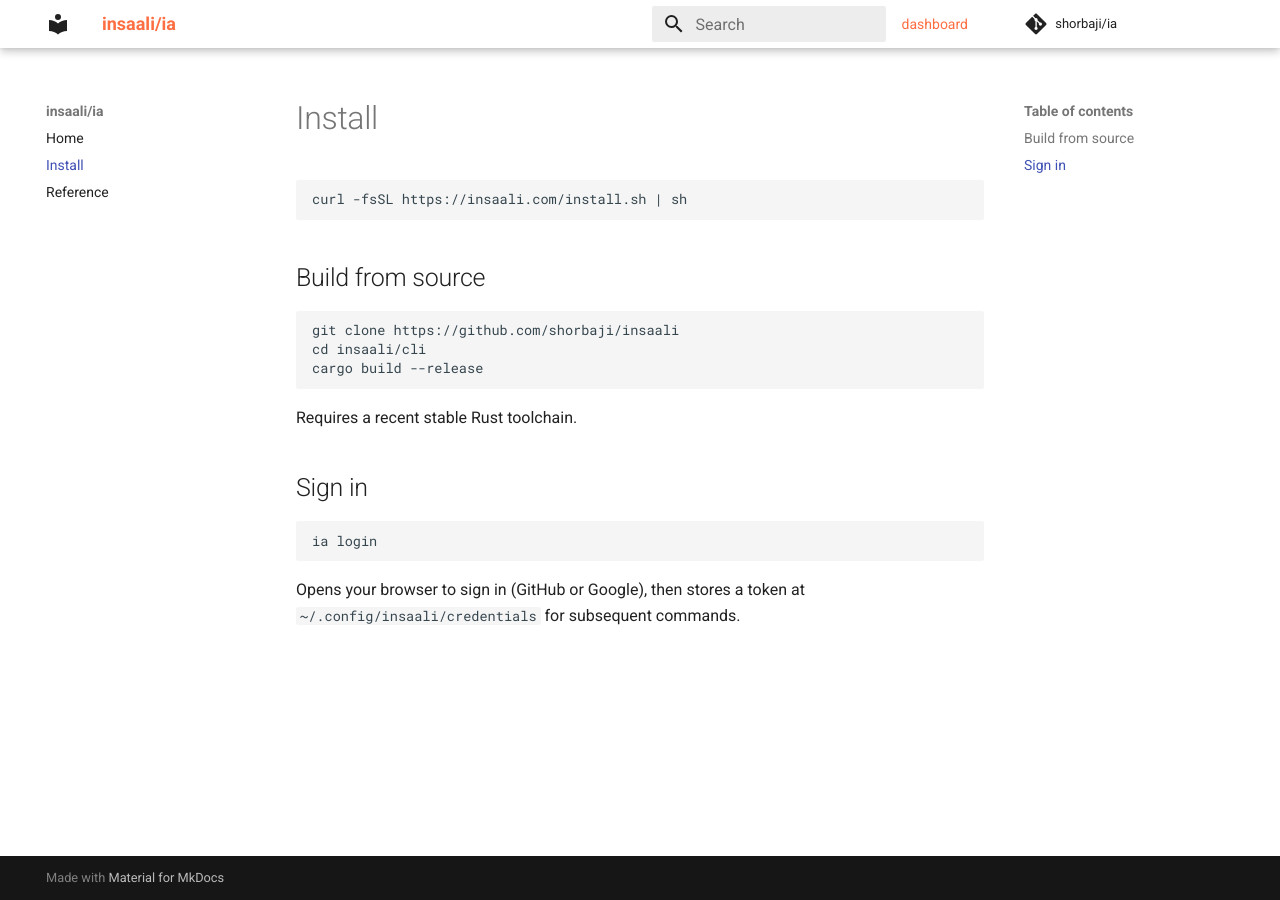
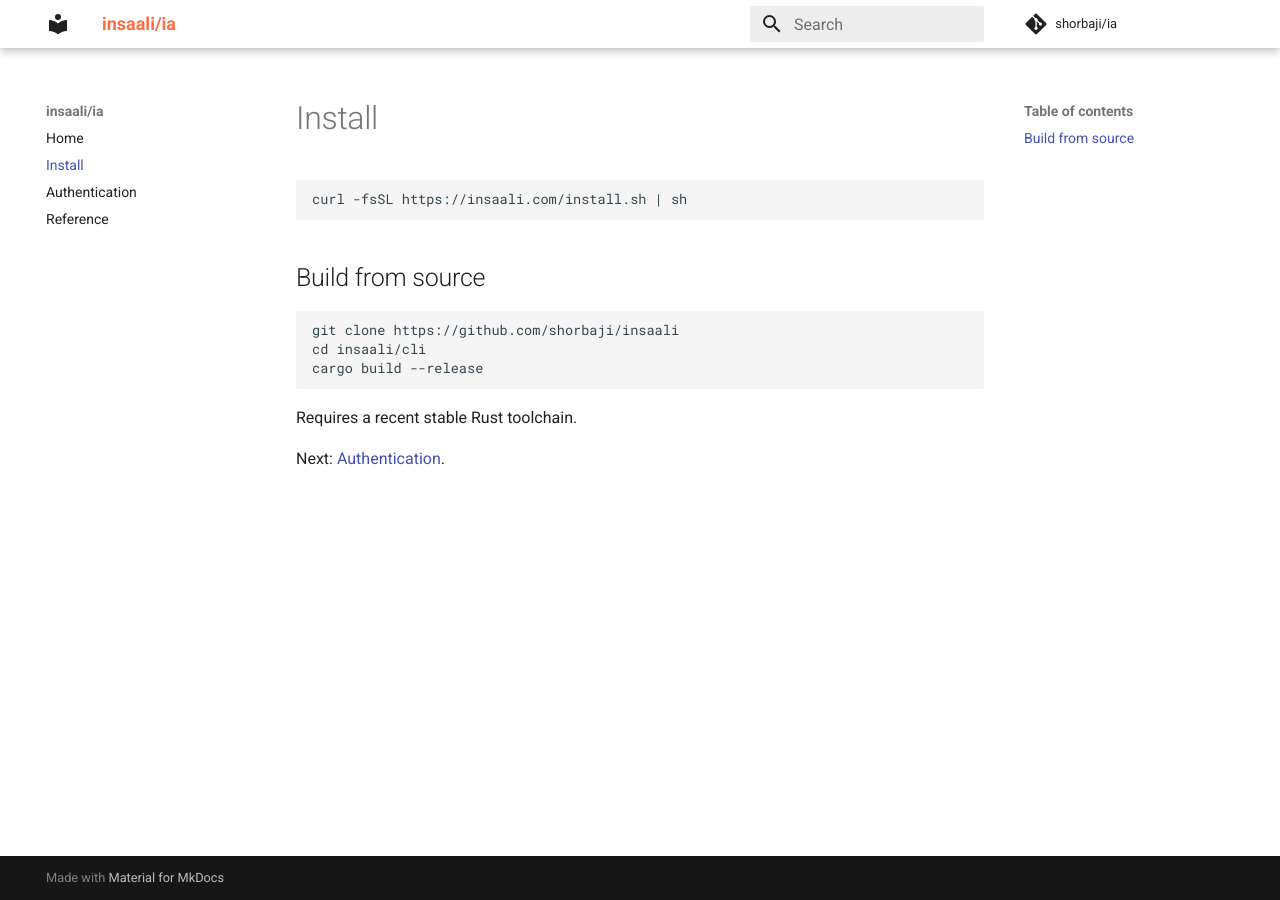
Before and after one commit to shorbaji/ia, an MkDocs documentation site: the page built from docs/install.md, in a window 1280 px wide. Built offline with MkDocs 1.6.1 and Material for MkDocs 9.7.7, drawn with Linux system fonts in a browser that asks for light colours; comment, search, counter and statistics services are not loaded.

Commit message:
feat: go cli-only; drop dashboard, add ia logout (#70)
Removes the web dashboard and all links to it (Nav sign-in/out,
docs header dashboard link, OAuth callback default, login fallback).
Adds an `ia logout` command and an Authentication section in the
ia docs covering both `ia login` and `ia logout`.

Co-authored-by: Omar Shorbaji <omar@anyscale.com>

````diff
--- a/docs/install.md
+++ b/docs/install.md
@@ -14,10 +14,4 @@ cargo build --release
 
 Requires a recent stable Rust toolchain.
 
-## Sign in
-
-```sh
-ia login
-```
-
-Opens your browser to sign in (GitHub or Google), then stores a token at `~/.config/insaali/credentials` for subsequent commands.
+Next: [Authentication](authentication.md).
--- a/docs/stylesheets/extra.css
+++ b/docs/stylesheets/extra.css
@@ -9,18 +9,3 @@
 .md-header__title {
   color: var(--md-accent-fg-color);
 }
-
-.md-header__dashboard {
-  color: var(--md-accent-fg-color);
-  font-size: 0.7rem;
-  font-weight: 500;
-  padding: 0 0.8rem;
-  display: flex;
-  align-items: center;
-  white-space: nowrap;
-  text-decoration: none;
-}
-
-.md-header__dashboard:hover {
-  opacity: 0.7;
-}
--- a/mkdocs.yml
+++ b/mkdocs.yml
@@ -28,4 +28,5 @@ extra_css:
 nav:
   - Home: index.md
   - Install: install.md
+  - Authentication: authentication.md
   - Reference: reference.md
--- a/overrides/partials/header.html
+++ b/overrides/partials/header.html
@@ -83,27 +83,6 @@
       {% endif %}
     {% endif %}
 
-    <!-- Dashboard link. Defaults to prod; rewritten to the dev web worker
-         when viewed on the dev docs preview hostname, mirroring the redirect
-         in web/middleware.ts so dev docs link to the dev dashboard. -->
-    <a
-      href="https://insaali.com/dashboard"
-      class="md-header__dashboard"
-      data-md-component="dashboard-link"
-    >
-      dashboard
-    </a>
-    <script>
-      (function () {
-        var h = location.hostname;
-        if (h.endsWith(".workers.dev") && h.indexOf("insaali-docs-dev.") === 0) {
-          var dev = h.replace(/^insaali-docs-dev\./, "insaali-dev.");
-          var el = document.querySelector('[data-md-component="dashboard-link"]');
-          if (el) el.href = "https://" + dev + "/dashboard";
-        }
-      })();
-    </script>
-
     <!-- Repository information -->
     {% if config.repo_url %}
       <div class="md-header__source">
````
Also changed, not shown: README.md (+3 -4 lines), docs/authentication.md (added, +19 -0 lines), docs/index.md (+1 -0 lines), 2 other files.
